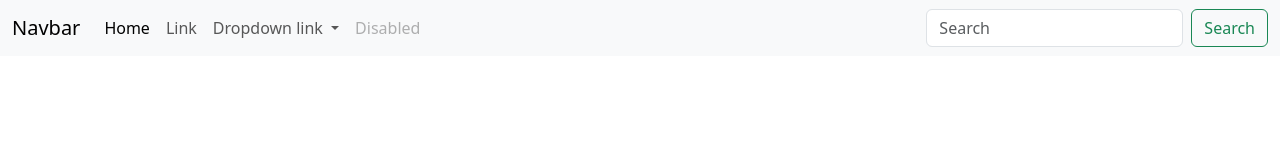
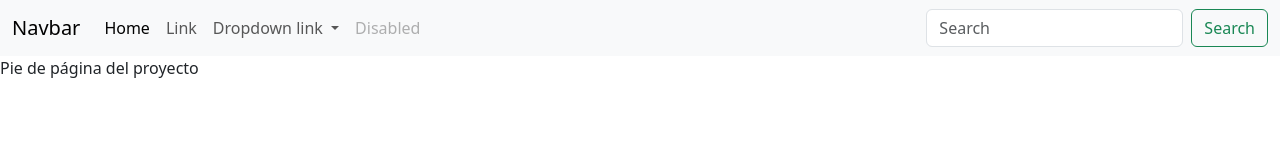
Before and after one commit to vivicrivas/Actividad-AE-7, a plain HTML site: page index.html in a window 1280 px wide. Drawn offline with nearby package versions, Linux system fonts and the light colour scheme.

Commit message:
agregando un footer

```diff
--- a/index.html
+++ b/index.html
@@ -58,3 +58,4 @@
 </body>
 
 </html>
+<footer>Pie de página del proyecto</footer>
```
